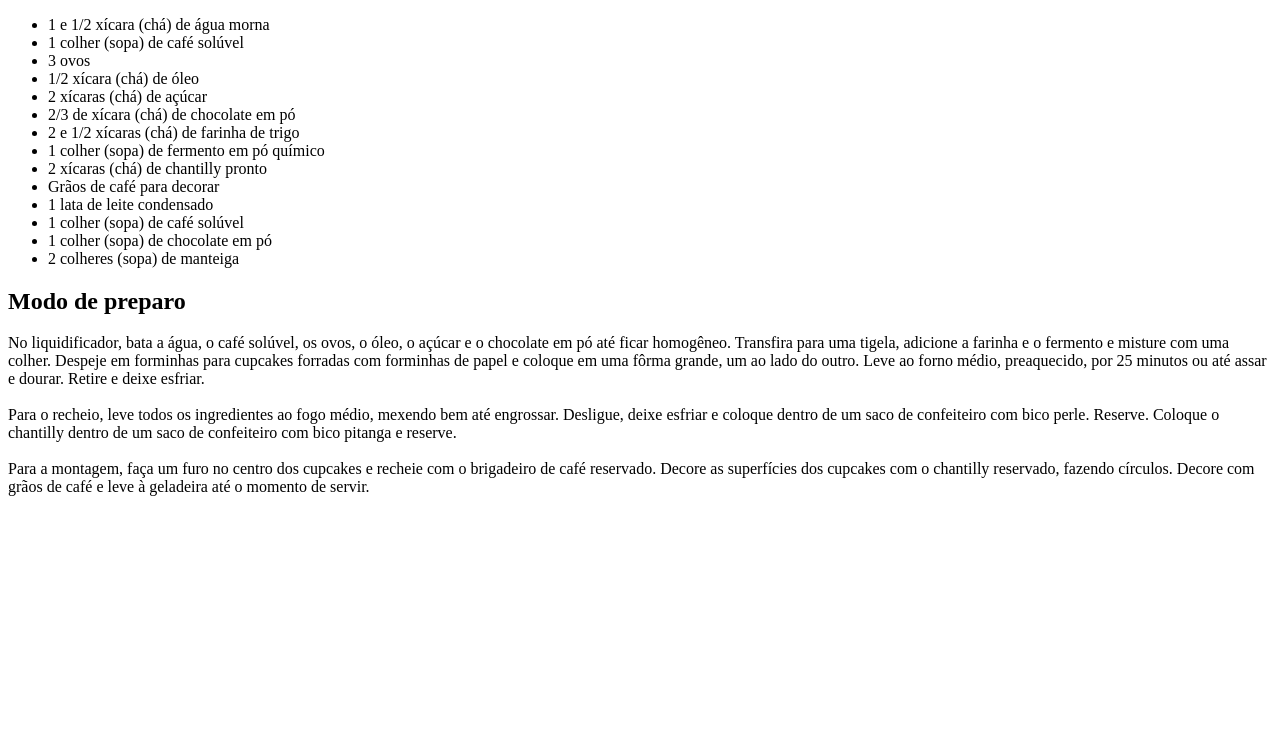
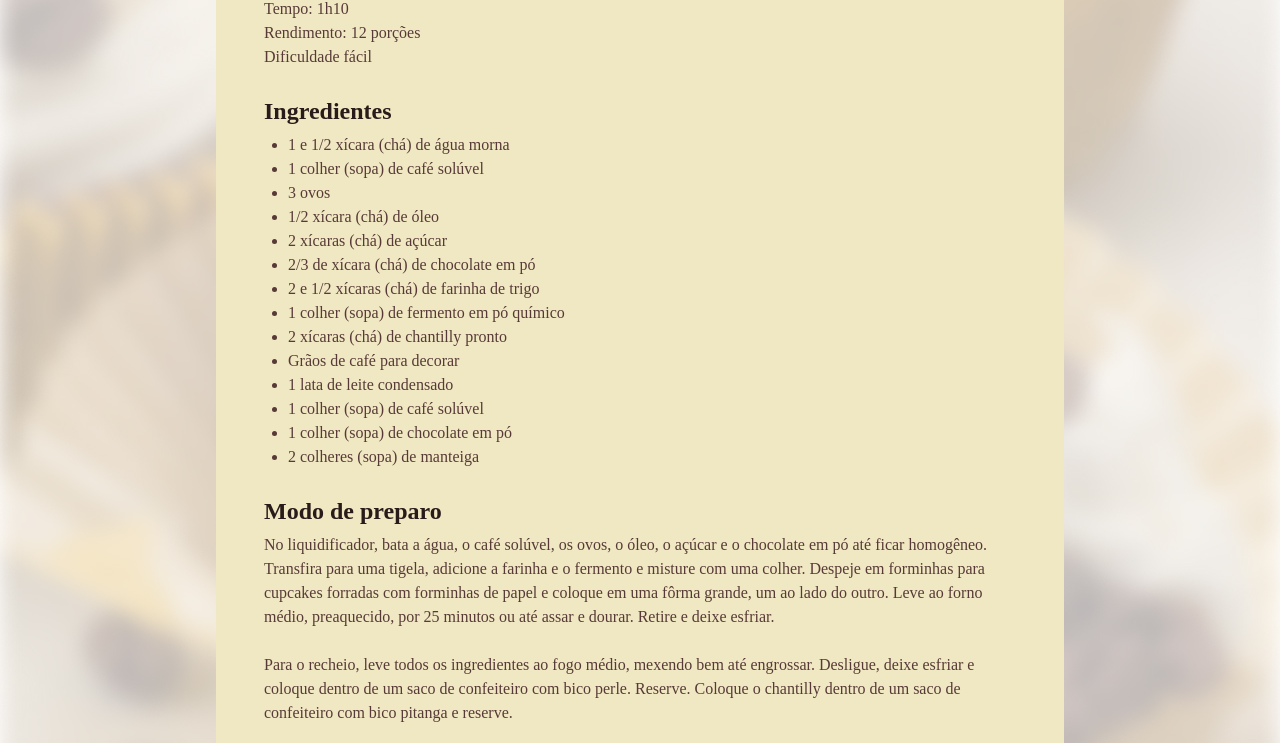
Before and after one commit to AlexandreCamposs/Recipe-Page, a plain HTML site: page index.html in a window 1280 px wide. Shown: the part 618-1361 px from the top of the page. Before the commit the page ends 1130 px from the top, so only its background shows below. Drawn offline with Linux system fonts and the light colour scheme; a web font is replaced by a local one.

Commit message:
custom spaces

```diff
--- a/index.html
+++ b/index.html
@@ -4,7 +4,15 @@
     <meta charset="UTF-8" />
     <meta name="viewport" content="width=device-width, initial-scale=1.0" />
     <title>Página de Receitas</title>
+
     <link rel="stylesheet" href="style.css" />
+
+    <link rel="preconnect" href="https://fonts.googleapis.com" />
+    <link rel="preconnect" href="https://fonts.gstatic.com" crossorigin />
+    <link
+      href="https://fonts.googleapis.com/css2?family=Alice&display=swap"
+      rel="stylesheet"
+    />
   </head>
   <body>
     <div id="page">
--- a/style.css
+++ b/style.css
@@ -1,3 +1,60 @@
+* {
+  margin: 0;
+  padding: 0;
+}
+
+:root {
+  font-family: "Alice", serif;
+  line-height: 150%;
+  color: #573a37;
+}
+
+body {
+  background-image: url(assets/bg-image.jpg);
+  background-size: cover;
+  box-sizing: border-box;
+}
+
+#page {
+  width: 800px;
+  padding: 24px;
+  background-color: #f0e8c2;
+  border-radius: 24px;
+  margin: 48px auto;
+}
+
 img {
   border-radius: 16px;
 }
+
+section + section {
+  margin-top: 24px;
+}
+
+main {
+  padding: 24px;
+}
+
+#about p + p {
+  margin-bottom: 12px;
+}
+
+h1 {
+  font-size: 40px;
+  line-height: 140%;
+}
+
+h2 {
+  font-size: 24px;
+}
+
+h1,
+h2 {
+  color: #291b1a;
+  margin-bottom: 4px;
+  line-height: 150%;
+}
+
+ul {
+  margin-left: 24px;
+}
```
